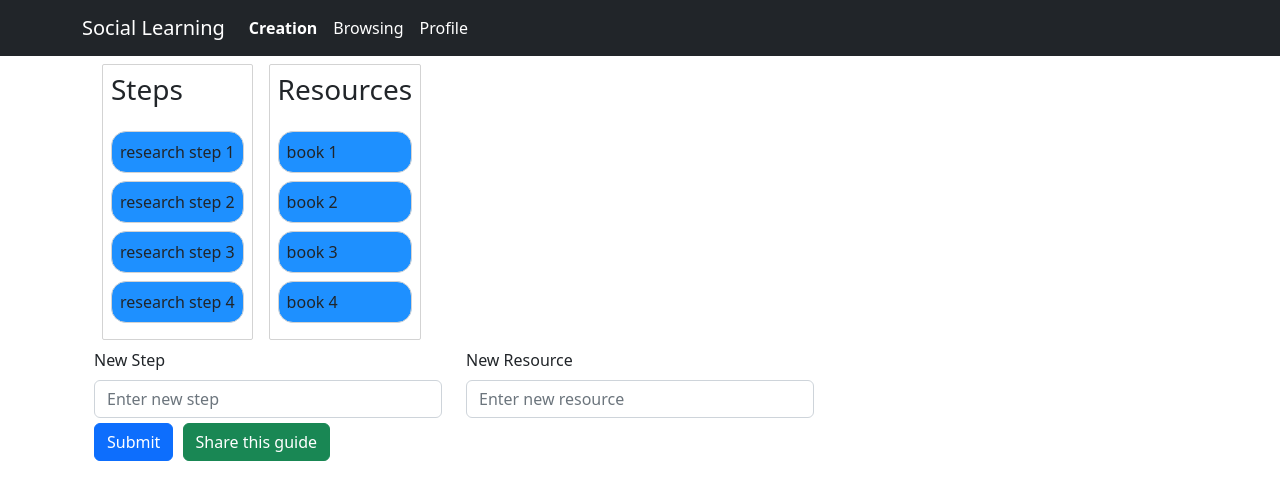
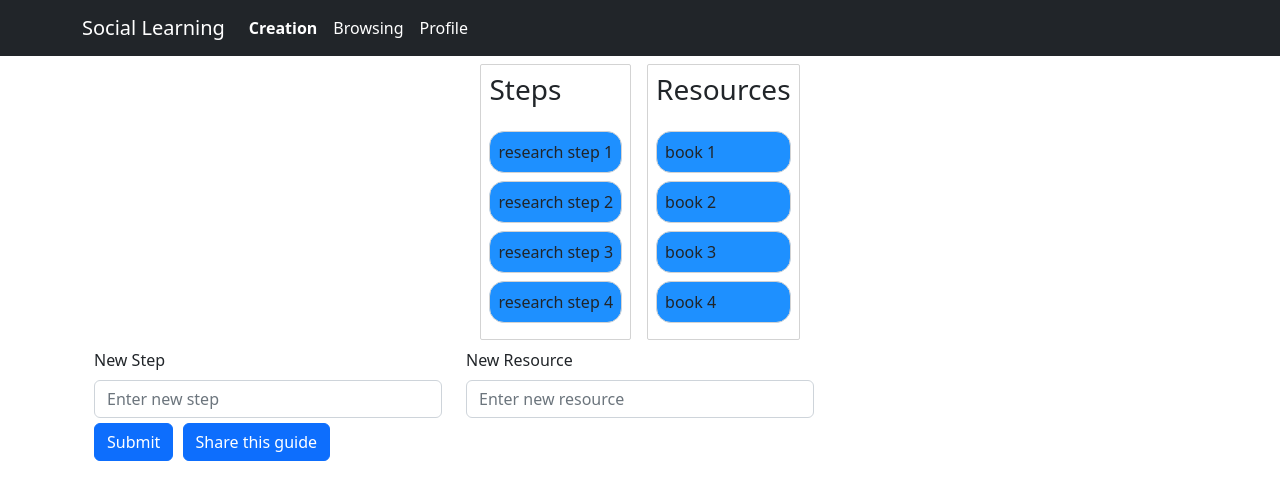
Before and after one commit to yzhong1985/social-learning, a React (Create React App) app: page /home in a window 1280 px wide. Shown: the top 500 px of the page. Built offline with nearby package versions, Linux system fonts and the light colour scheme.

Commit message:
code integrated with main branch

```diff
--- a/package.json
+++ b/package.json
@@ -3,6 +3,7 @@
   "version": "0.1.0",
   "private": true,
   "dependencies": {
+    "@atlaskit/css-reset": "^6.3.15",
     "@emotion/react": "^11.10.4",
     "@emotion/styled": "^11.10.4",
     "@material-ui/core": "^4.12.4",
@@ -17,6 +18,7 @@
     "react-bootstrap": "^2.5.0",
     "react-dom": "^17.0.2",
     "react-router-dom": "^6.4.2",
+    "reactjs-popup": "^2.0.5",
     "styled-components": "^5.3.5",
     "uuid": "^9.0.0",
     "web-vitals": "^2.1.4"
--- a/src/App.js
+++ b/src/App.js
@@ -46,6 +46,8 @@ class App extends Component {
       columnOrder: ['column-1', 'column-2'],
       new_step : '',
       new_resource : '',
+      new_title : '',
+      square_titles: ['Sam_study_guide'],
       data_count : 4,
       squares_info:sampleData.squares,
 
@@ -54,6 +56,7 @@ class App extends Component {
 
     this.inputChangeHandler = this.inputChangeHandler.bind(this)
     this.add_to_browse = this.add_to_browse.bind(this)
+    this.titleInputChangeHandler = this.titleInputChangeHandler.bind(this)
 
   }
 
@@ -66,52 +69,42 @@ class App extends Component {
     }
 
     if (destination.droppableId === source.droppableId && destination.index === source.index) {
-      return;
+      return
     }
 
-    const column = this.state.columns[source.droppableId];
-    const newTaskIds = Array.from(column.taskIds);
-    newTaskIds.splice(source.index, 1);
-    newTaskIds.splice(destination.index, 0, draggableId);
-
-    const newColumn = {
-      ...column,
-      taskIds: newTaskIds,
-    };
-
-    const newState = {
-      ...this.state,
-      columns: {
-        ...this.state.columns,
-        [newColumn.id]: newColumn,
-      },
-    };
-
-    this.setState(newState);
-
-  };
-
+    const column = this.state.columns[source.droppableId]
+    const newTaskIds = Array.from(column.taskIds)
+    newTaskIds.splice(source.index, 1)
+    newTaskIds.splice(destination.index, 0, draggableId)
+  }
 
   inputChangeHandler(e) {
     this.setState(prevState => ({
-     ...prevState.new_things,
+    //  ...prevState.new_things,
+     [e.target.name]: e.target.value,
+     }))
+   }
+
+   titleInputChangeHandler(e) {
+    this.setState(prevState => ({
+    //  ...prevState.new_things,
      [e.target.name]: e.target.value,
      }));
    }
 
 
    submitHandler = e => {
-
-    e.preventDefault();
-
+    e.preventDefault()
     this.setState(prevState => {
       // increment task count
-      var newCount_1 = prevState.count + 1;
+      var newCount_1 = prevState.count + 1
       // create new id based on task count
-      const newId_1 = `task-${newCount_1}`;
-      var newCount_2 = newCount_1 + 1;
+
+      const newId_1 = `task-${newCount_1}`
+
+      var newCount_2 = newCount_1 + 1
       // create new id based on task count
-      const newId_2 = `task-${newCount_2}`;
+      const newId_2 = `task-${newCount_2}`
 
       return {
         count: newCount_2,
@@ -136,9 +129,9 @@ class App extends Component {
             taskIds: [...prevState.columns['column-2'].taskIds, newId_2],
           },
         },
-      };
-    });
-  };
+      }
+    })
+  }
 
   // add this.state into data state under a new square
   add_to_browse() {
@@ -147,14 +140,18 @@ class App extends Component {
       var steps_array = []
       var resources_array = []
       this.state.columnOrder?.map((columnId) => {
-        const column = this.state.columns[columnId]
-        const map_tasks = column.taskIds.map(taskId => this.state.tasks[taskId])
+        const column = this.state.columns[columnId];
+        const map_tasks = column.taskIds.map(taskId => this.state.tasks[taskId]);
         console.log("map tasks: ",map_tasks)
+
         map_tasks.map(task => console.log("accessing content ",task['content']))
-        if (column.title === 'steps') {
+        if (column.title == 'steps') {
+
           map_tasks.map(task => steps_array.push(task['content']))
         } else {
+
           map_tasks.map(task => resources_array.push(task['content']))
+
         }
       })
       console.log(steps_array,resources_array)
@@ -165,16 +162,16 @@ class App extends Component {
       const data_count = this.state.data_count + 1
       // ...this.data_state.squares_info,
       return {
+        new_title: '',
         data_count: data_count,
         squares_info: [
           ...prevState.squares_info,
           {
-            id: "" + data_count,
-            title: "Sam_study_guide",
-            content: guide_array.toString(),
-          },
-        ],
-      };
+          id: ''+data_count,
+          title: prevState.new_title,
+          content: guide_array.toString()
+        }]
+      }
     }
 
     this.setState(newDataState,()=>console.log("the new state is ", this.state))
@@ -195,19 +192,15 @@ class App extends Component {
         <TopNavBar></TopNavBar>
         <div className="container">
           <Routes>
-            <Route exact path="/home" element={
-                <Panel
-                  add_to_browse={this.add_to_browse}
-                  onDragEnd={this.onDragEnd}
-                  inputChangeHandler={this.inputChangeHandler}
+          <Route exact path='/home' element={<Panel add_to_browse={this.add_to_browse} onDragEnd={this.onDragEnd} inputChangeHandler={this.inputChangeHandler}
             submitHandler={this.submitHandler}
             tasks={this.state.tasks}
             columns={this.state.columns}
             columnOrder={this.state.columnOrder}
             new_step={this.state.new_step}
             new_resource={this.state.new_resource}
-                />
-              }/>
+            new_title={this.state.new_title}
+            titleInputChangeHandler={this.titleInputChangeHandler} />} />
             <Route exact path="/browsing" element={<Browsingpage data_state={this.state} />} />
             <Route exact path="/profile" element={<Profile />} />
             <Route exact path="/browsing/:squareid"
--- a/src/Browsingpage.jsx
+++ b/src/Browsingpage.jsx
@@ -1,7 +1,6 @@
 import React, { Component } from "react";
 import Browsingsquare from "./Browsingsquare"
 import "./Browsingpage.css";
-import { Link } from "react-router-dom";
 
 class Browsingpage extends Component {
 
@@ -13,10 +12,8 @@ class Browsingpage extends Component {
         return (
           <div className='element' key={index}>
             {/* <h2>{element}</h2> */}
-            <Browsingsquare title={element['title']}/>
-            <Link className='underline' to={`/browsing/${element['id']}`}>
-                {element['title']}
-            </Link>
+            <Browsingsquare element ={element} title={element['title']}/>
+
           </div>
         );
       })}
--- a/src/Browsingsquare.jsx
+++ b/src/Browsingsquare.jsx
@@ -1,11 +1,20 @@
 import React, { Component } from "react";
 import "./Square.css";
+import { Link } from "react-router-dom";
+const linkStyle = {
+  margin: "1rem",
+  textDecoration: "none",
+  fontsize: "1.3rem",
+  color: 'blue'
+};
 
 class Browsingsquare extends Component {
   render() {
     return (
       <div className='square'>
-          <p>{this.props.title}</p>
+        <Link to={`/browsing/${this.props.element['id']}`} style={linkStyle}>
+              {this.props.title}
+        </Link>
       </div>
     );
   }
--- a/src/Panel.jsx
+++ b/src/Panel.jsx
@@ -1,8 +1,15 @@
 import React from 'react';
+import '@atlaskit/css-reset';
+
 import Column from './Column';
+import Popup from 'reactjs-popup';
+
 import { DragDropContext } from 'react-beautiful-dnd';
+import styled from 'styled-components';
+
 import Button from 'react-bootstrap/Button';
 import Form from 'react-bootstrap/Form';
+
 import Container from 'react-bootstrap/Container';
 import Row from 'react-bootstrap/Row';
 import Col from 'react-bootstrap/Col';
@@ -10,77 +17,54 @@ import Col from 'react-bootstrap/Col';
 class Panel extends React.Component {
 
   render() {
-    const {
-      add_to_browse,
-      columnOrder,
-      columns,
-      inputChangeHandler,
-      new_resource,
-      new_step,
-      onDragEnd,
-      tasks,
-      submitHandler,
-    } = this.props;
+    const liStyle = {
+    display: 'flex',
+    alignItems: 'center',
+    justifyContent: 'center',
+  }
+    const {add_to_browse, columnOrder, columns, inputChangeHandler, new_resource, new_step, new_title, onDragEnd, tasks, titleInputChangeHandler, submitHandler} = this.props
+    return (
 
-    return (
       <div>
-        <Container className="task-resource-lists">
-          <DragDropContext onDragEnd={onDragEnd}>
+      <Container style={liStyle}>
+        <DragDropContext
+        onDragEnd={onDragEnd}>
           {columnOrder?.map((columnId) => {
             const column = columns[columnId];
-              const map_tasks = column.taskIds.map((taskId) => tasks[taskId]);
-              return (
-                <Column key={column.id} column={column} tasks={map_tasks} />
-              );
+            const map_tasks = column.taskIds.map(taskId => tasks[taskId]);
+
+            return <Column key={column.id} column={column} tasks={map_tasks} />;
           })}
         </DragDropContext>
       </Container>
       <Form onSubmit={submitHandler}>
           <Container>
             <Row>
-              <Col md={4}>
-                <Form.Label>New Step</Form.Label>
-              </Col>
-              <Col md={4}>
-                <Form.Label>New Resource</Form.Label>
-              </Col>
+              <Col md={4}><Form.Label>New Step</Form.Label></Col>
+              <Col md={4}><Form.Label>New Resource</Form.Label></Col>
             </Row>
             <Row>
-              <Col md={4}>
-                <Form.Control
-                  type="text"
-                  id="input_step"
-                  name="new_step"
-                  placeholder="Enter new step"
-                  value={new_step}
-                  onChange={inputChangeHandler}
-                />
-              </Col>
-              <Col md={4}>
-                <Form.Control
-                  type="text"
-                  id="input_resource"
-                  name="new_resource"
-                  placeholder="Enter new resource"
-                  value={new_resource}
-                  onChange={inputChangeHandler}
-                />
-              </Col>
+              <Col md={4}><Form.Control type="text" id="input_step" name="new_step" placeholder="Enter new step" value={new_step} onChange={inputChangeHandler} /></Col>
+              <Col md={4}><Form.Control type="text" id="input_resource" name="new_resource" placeholder="Enter new resource" value={new_resource} onChange={inputChangeHandler} /></Col>
             </Row>
-            <Row className="row-buttons">
-              <Col md={4}>
-                <Button variant="primary" type="submit" value="Submit">
-                  Submit
-                </Button>{" "}
-                <Button variant="success" onClick={add_to_browse}>
-                  Share this guide
-                </Button>
+            <Row className='row-buttons'>
+              <Col md={4}><Button variant="primary" type="submit" value="Submit">Submit</Button>{' '}
+
+              <Popup trigger={<Button>Share this guide</Button>}
+                position="right center">
+                  <Col md={4}><Form.Control type="text" name="new_title" placeholder="title" value={new_title} onChange={titleInputChangeHandler} /></Col>
+                  <Button variant="success" onClick={add_to_browse}>Submit!</Button>
+              </Popup>
               </Col>
             </Row>
           </Container>
         </Form>
       </div>
-    );
+
+
+
+    )
+
   }
 }
 
--- a/src/Square.css
+++ b/src/Square.css
@@ -1,6 +1,7 @@
 .square {
-    display: flex;
-    width: 100px;
-    height: 100px;
-    background-color: lightblue;
-  }
+  display: flex;
+  width: 150px;
+  height: 200px;
+  border-radius: 25px;
+  background-color: lightblue;
+}
```
Also changed, not shown: 1 other file (tests, documents, lock files or other folders). Lines whose indentation alone changed are shown as unchanged.
